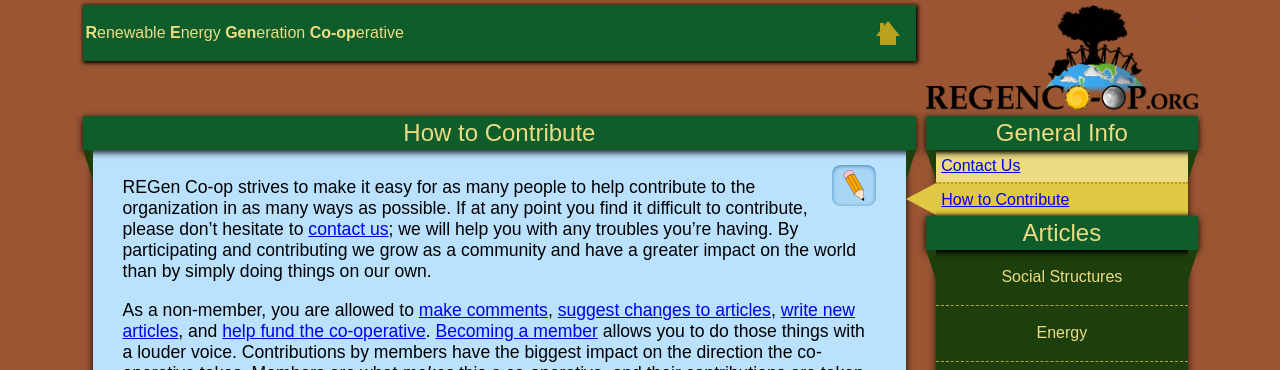
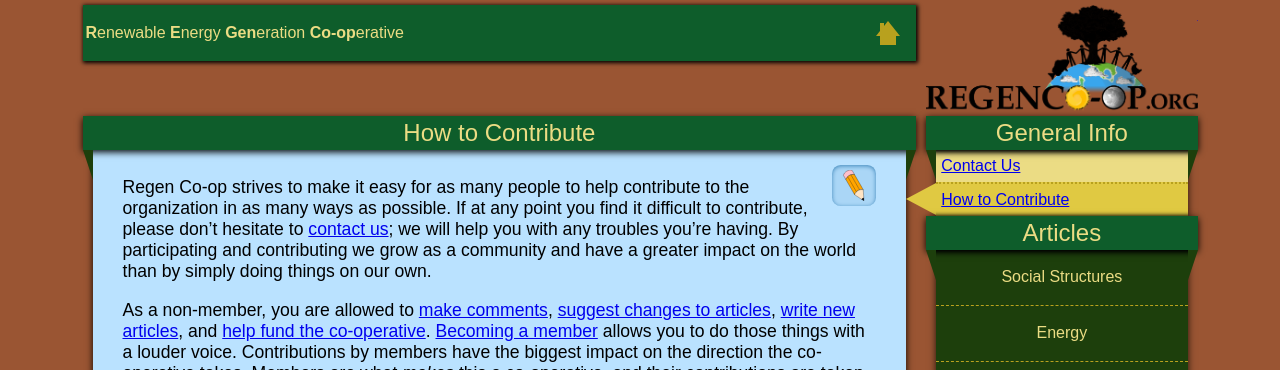
Before and after one commit to joshhennen/RegenCo-op, a Jekyll site: the page built from docs/_info/contribute.md, in a window 1280 px wide. Shown: the top 370 px of the page. Built offline with Jekyll 4.4.1, drawn with Linux system fonts in a browser that asks for light colours.

```diff
--- a/docs/_info/contribute.md
+++ b/docs/_info/contribute.md
@@ -6,7 +6,7 @@ comments: false
 ---
 
 
-REGen Co-op strives to make it easy for as many people to help contribute to the organization in as many ways as possible. If at any point you find it difficult to contribute, please don't hesitate to [contact us](/info/contact); we will help you with any troubles you're having. By participating and contributing we grow as a community and have a greater impact on the world than by simply doing things on our own.
+Regen Co-op strives to make it easy for as many people to help contribute to the organization in as many ways as possible. If at any point you find it difficult to contribute, please don't hesitate to [contact us](/info/contact); we will help you with any troubles you're having. By participating and contributing we grow as a community and have a greater impact on the world than by simply doing things on our own.
 
 As a non-member, you are allowed to [make comments](#making-comments), [suggest changes to articles](#improving-an-article), [write new articles](#writing-a-new-article), and [help fund the co-operative](#funding-the-co-operative). [Becoming a member](#todo) allows you to do those things with a louder voice. Contributions by members have the biggest impact on the direction the co-operative takes. Members are what _makes_ this a co-operative, and their contributions are taken more seriously. Members and non-members can contribute to the co-operative in the following ways:
 
```
